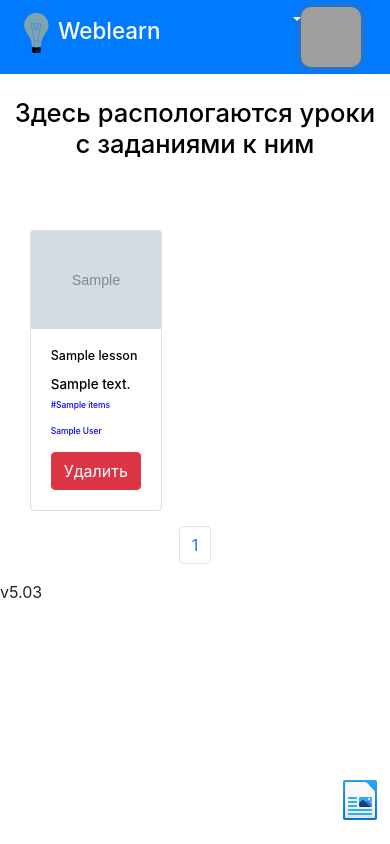
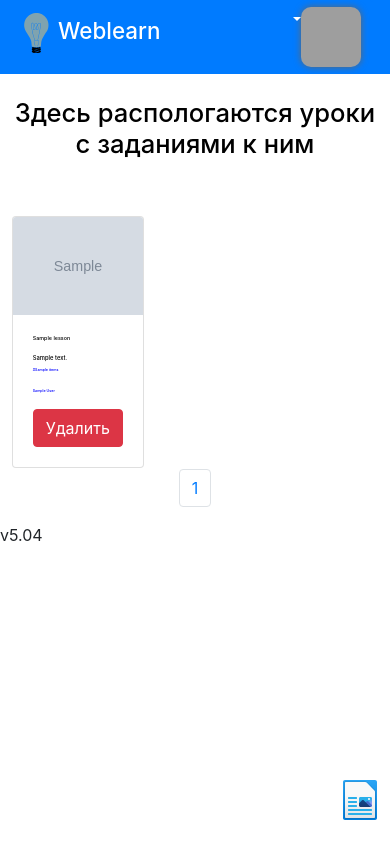
Before and after one commit to MakarenkoArtem/Weblearn, a Flask app: template templates/weblearn.html in a window 390 px wide. Run offline with Flask 2, Linux system fonts and the light colour scheme; the template is opened without the code that fills it: most values are stand-ins (such as "Sample title", 1, 10 or a date in 2020); grey boxes marked "Sample" are stand-in pictures; parts of the project's set-up code (start-up, migrations or seed data) failed here and were passed over; some libraries are stand-ins or nearby versions; grey boxes are pictures that could not be loaded.

Commit message:
v5.04(mobile style)

```diff
--- a/static/css/style.css
+++ b/static/css/style.css
@@ -1,6 +1,6 @@
 @media (max-width: 700px) {
     .card{
-        font-size: 30%
+        font-size: 13%
     }
     h1{
         font-size: 130%;
@@ -73,8 +73,8 @@
 td {
     -weblit-padding: 15px;
     -weblit-padding-left: 20px;
-  padding: 15px;
-  padding-left: 20px;
+  padding: 1px;
+  padding-left: 2px;
   max-width: 365px;
 
 }
--- a/templates/weblearn.html
+++ b/templates/weblearn.html
@@ -86,5 +86,5 @@
 <a href="/add" style="bottom: 2.4%; right: 1.6%; position: fixed;">
     <img src="/static/img/icons8-libre-office-writer.svg">
 </a>
-v5.03
+v5.04
 {% endblock %}
```
